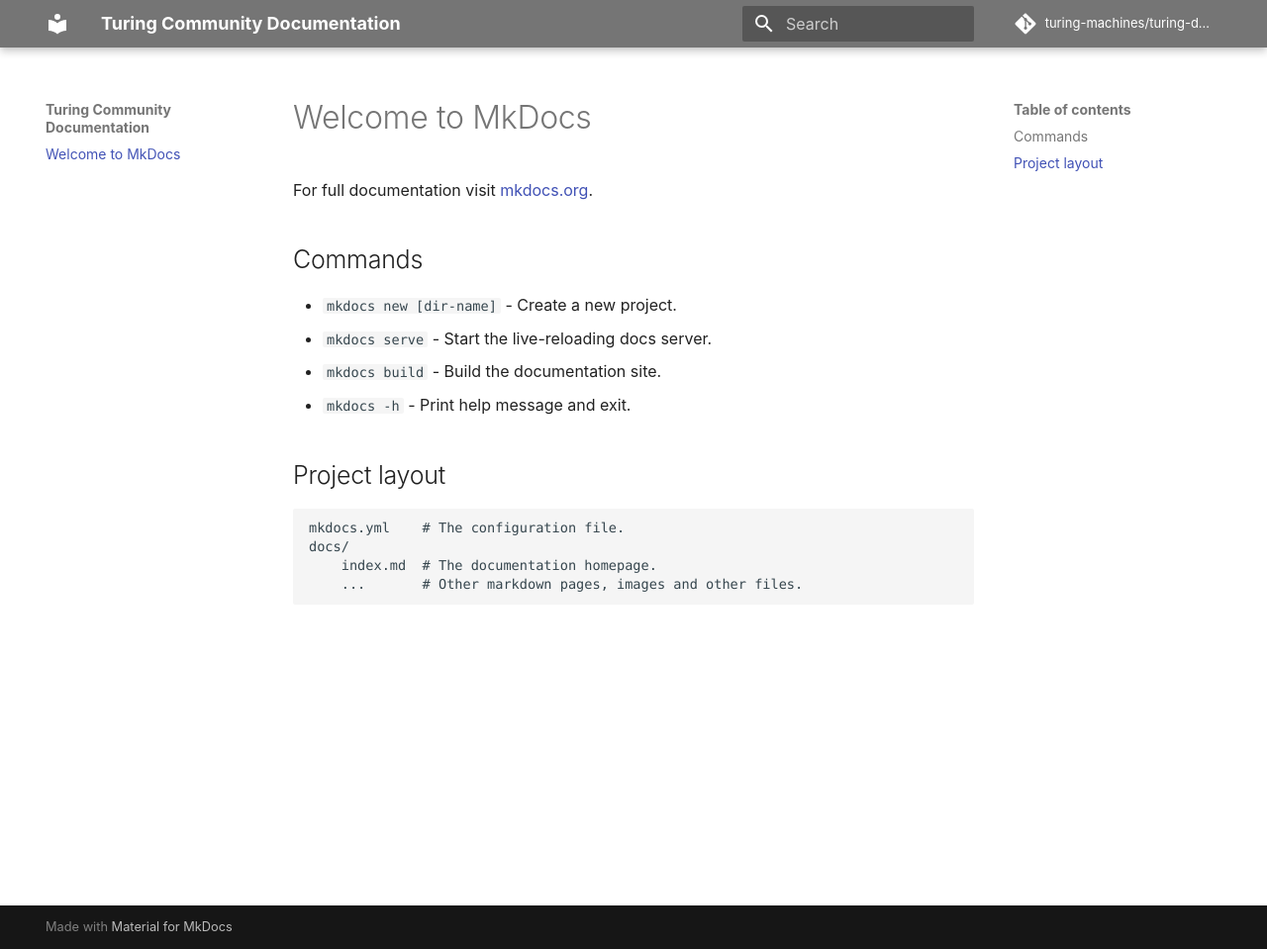
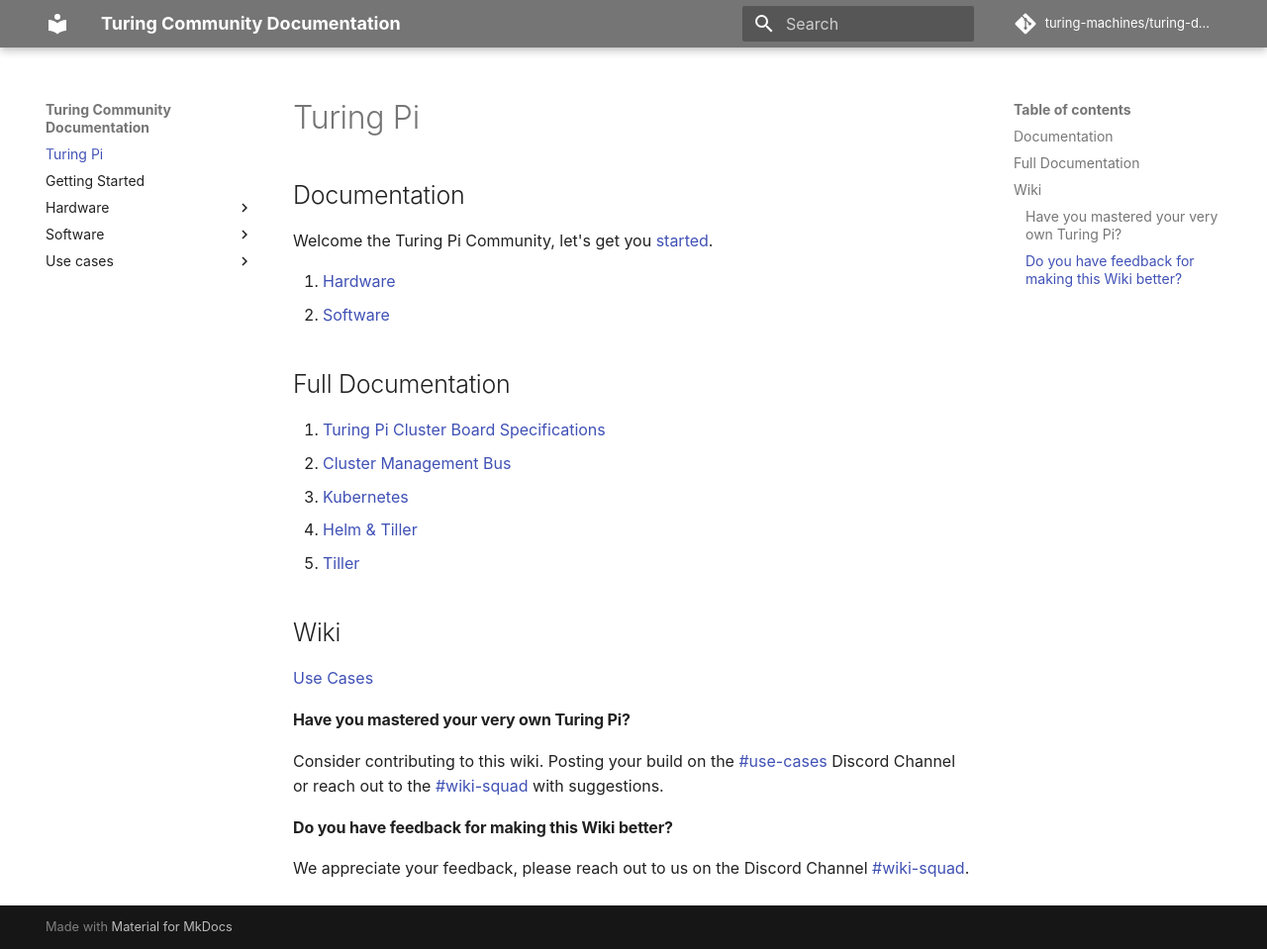
Before and after one commit to turing-machines/turing-docs, an MkDocs documentation site: the page built from docs/index.md, in a window 1280 px wide and 959 px high. Shown: the whole window at 99% size. Built offline with MkDocs 1.6.1 and Material for MkDocs 9.7.7, drawn with Linux system fonts in a browser that asks for light colours; comment, search, counter and statistics services are not loaded.

Commit message:
basic structure and content examples
proposed Wiki site structure.
added enough content to demonstrate experience

```diff
--- a/docs/index.md
+++ b/docs/index.md
@@ -1,17 +1,25 @@
-# Welcome to MkDocs
+# Turing Pi
 
-For full documentation visit [mkdocs.org](https://www.mkdocs.org).
+## Documentation
 
-## Commands
+Welcome the Turing Pi Community, let's get you [started](gettingstarted.md "the best place to start").
 
-* `mkdocs new [dir-name]` - Create a new project.
-* `mkdocs serve` - Start the live-reloading docs server.
-* `mkdocs build` - Build the documentation site.
-* `mkdocs -h` - Print help message and exit.
+1. [Hardware](hardware/index.md "overview and basic hardware setup")
+2. [Software](software/index.md "overview and basic software setup")
 
-## Project layout
+## Full Documentation
 
-    mkdocs.yml    # The configuration file.
-    docs/
-        index.md  # The documentation homepage.
-        ...       # Other markdown pages, images and other files.
+1. [Turing Pi Cluster Board Specifications](https://docs.turingpi.com/turing_pi/children/specs/ "Turing Pi Cluster Board Hardware Specs")
+2. [Cluster Management Bus](https://docs.turingpi.com/turing_pi/children/i2c_cluster_bus/ "Turing Pi cluster management bus configuration, security and internal devices")
+3. [Kubernetes](https://docs.turingpi.com/docker_kubernetes/ "Install and Configure a Turing Pi Kubernetes Cluster")
+4. [Helm & Tiller](https://docs.turingpi.com/maintenance/children/helm-install/ "Install and Configure Helm & Tiller on the Turing PI Cluster")
+5. [Tiller](https://docs.turingpi.com/maintenance/children/helm-install/ "Install and Configure Tiller on the Turing PI Cluster")
+
+## Wiki
+[Use Cases](use-cases/index.md "use-case listing")
+
+#### Have you mastered your very own Turing Pi?
+Consider contributing to this wiki. Posting your build on the [#use-cases](https://discord.gg/v9zDUVR#use-cases "Discord Channel #use-cases") Discord Channel or reach out to the [#wiki-squad](https://discord.gg/mFaVBBg#wiki-squad "Discord Channel #wiki-squad") with suggestions.
+
+#### Do you have feedback for making this Wiki better?
+We appreciate your feedback, please reach out to us on the Discord Channel [#wiki-squad](https://discord.gg/mFaVBBg#wiki-squad "Discord Channel #wiki-squad").
--- a/mkdocs.yml
+++ b/mkdocs.yml
@@ -12,6 +12,3 @@
 markdown_extensions:
   - pymdownx.highlight:
       use_pygments: true
-plugins:
-  - search
-  - git-revision-date
```
Also changed, not shown: docs/gettingstarted.md (added, +10 -0 lines), docs/hardware/index.md (added, +23 -0 lines), docs/software/index.md (added, +45 -0 lines), docs/use-cases/home-lab.md (added, +28 -0 lines), docs/use-cases/index.md (added, +13 -0 lines).
